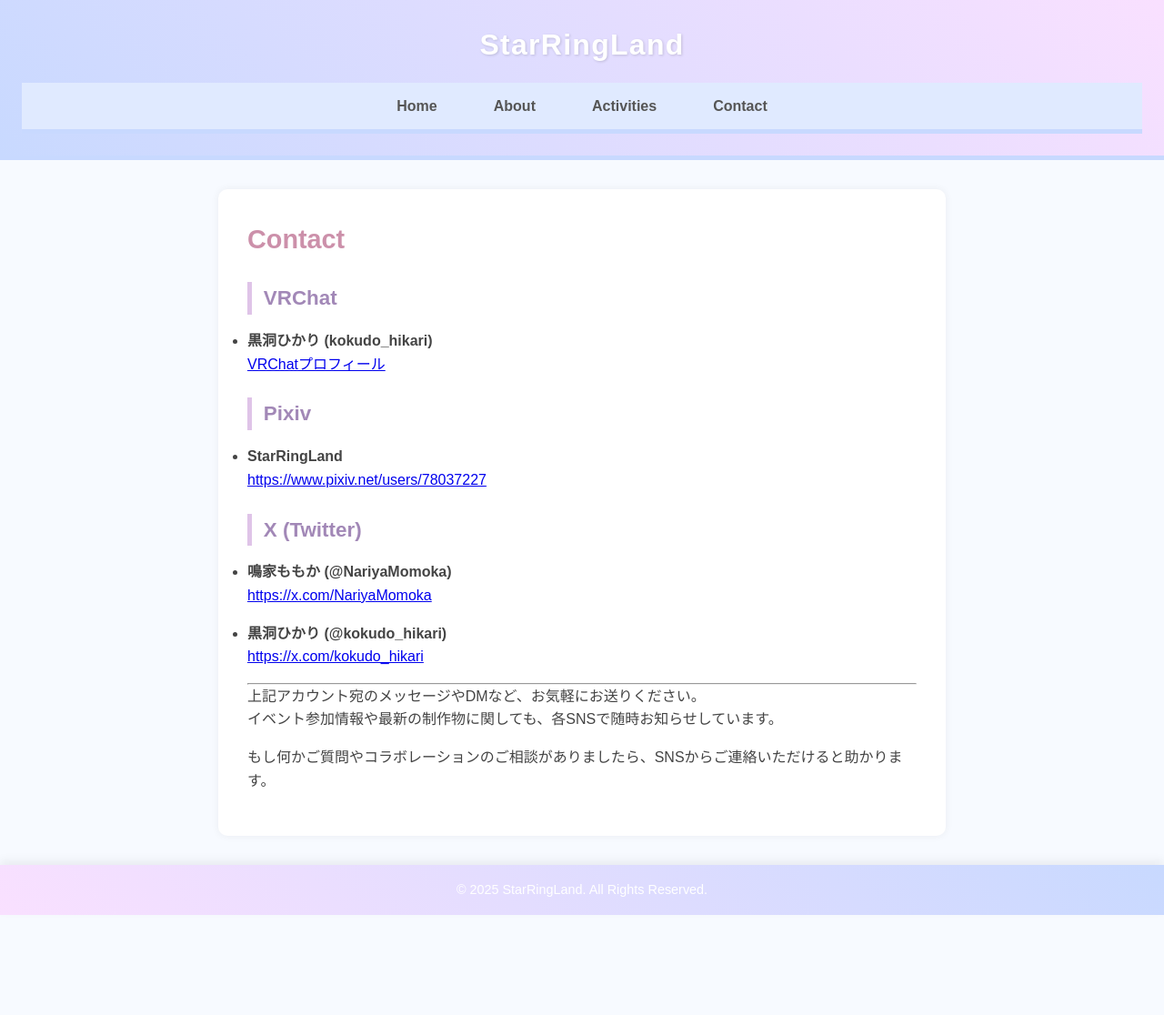
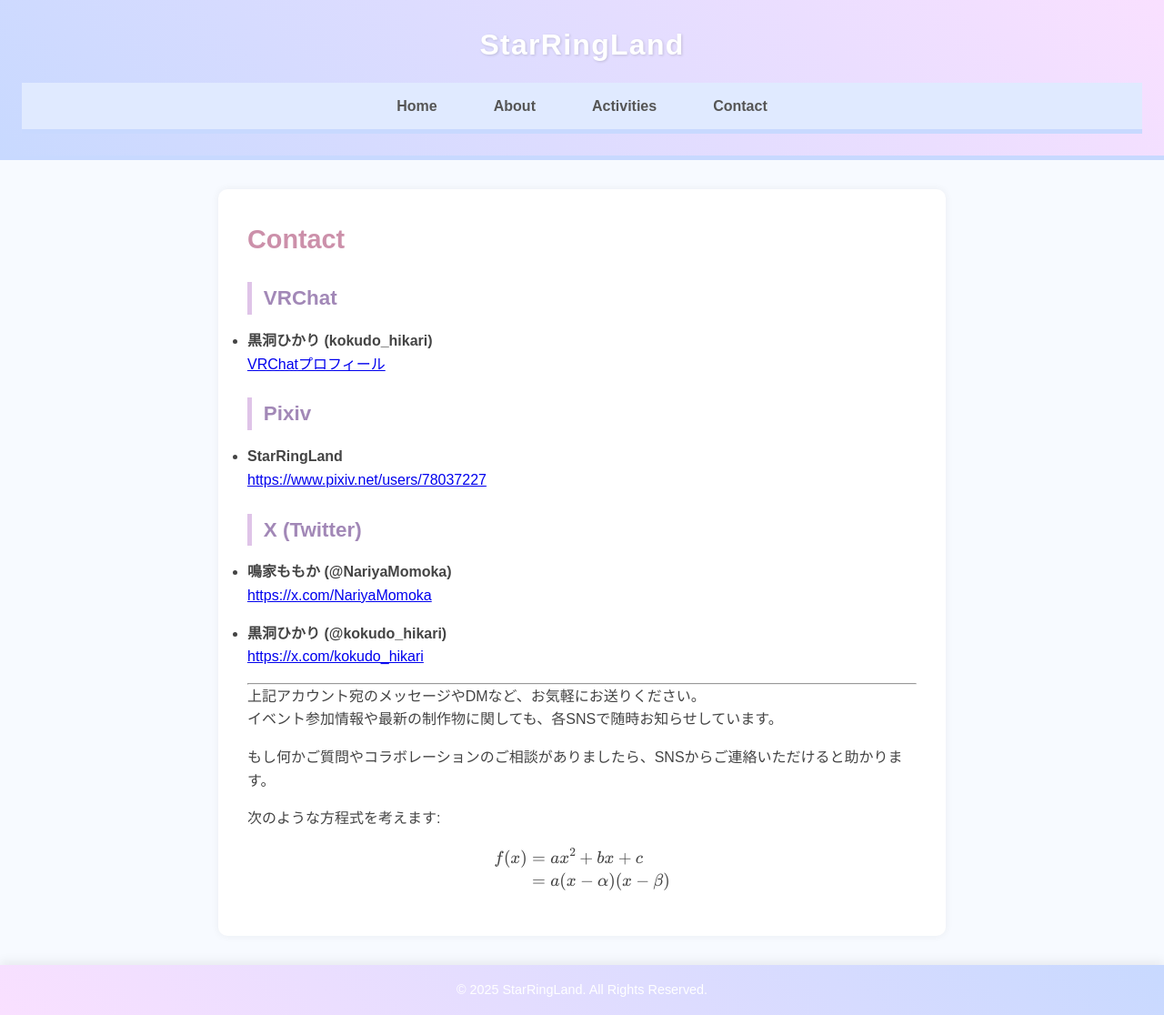
Before and after one commit to StarRingLand/StarRingLand.github.io, a Jekyll site: the page built from contact.md, in a window 1280 px wide. Shown: the whole page at 91% size. Built offline with Jekyll 4.4.1, drawn with Linux system fonts in a browser that asks for light colours; before the commit the page ends 1006 px from its top, so only the background shows below that.

Commit message:
Update contact.md

```diff
--- a/contact.md
+++ b/contact.md
@@ -29,3 +29,12 @@ title: "Contact - StarRingLand"
 イベント参加情報や最新の制作物に関しても、各SNSで随時お知らせしています。
 
 もし何かご質問やコラボレーションのご相談がありましたら、SNSからご連絡いただけると助かります。
+
+次のような方程式を考えます:
+
+$$
+\begin{aligned}
+f(x) &= ax^2 + bx + c \\
+&= a(x - \alpha)(x - \beta)
+\end{aligned}
+$$
```
